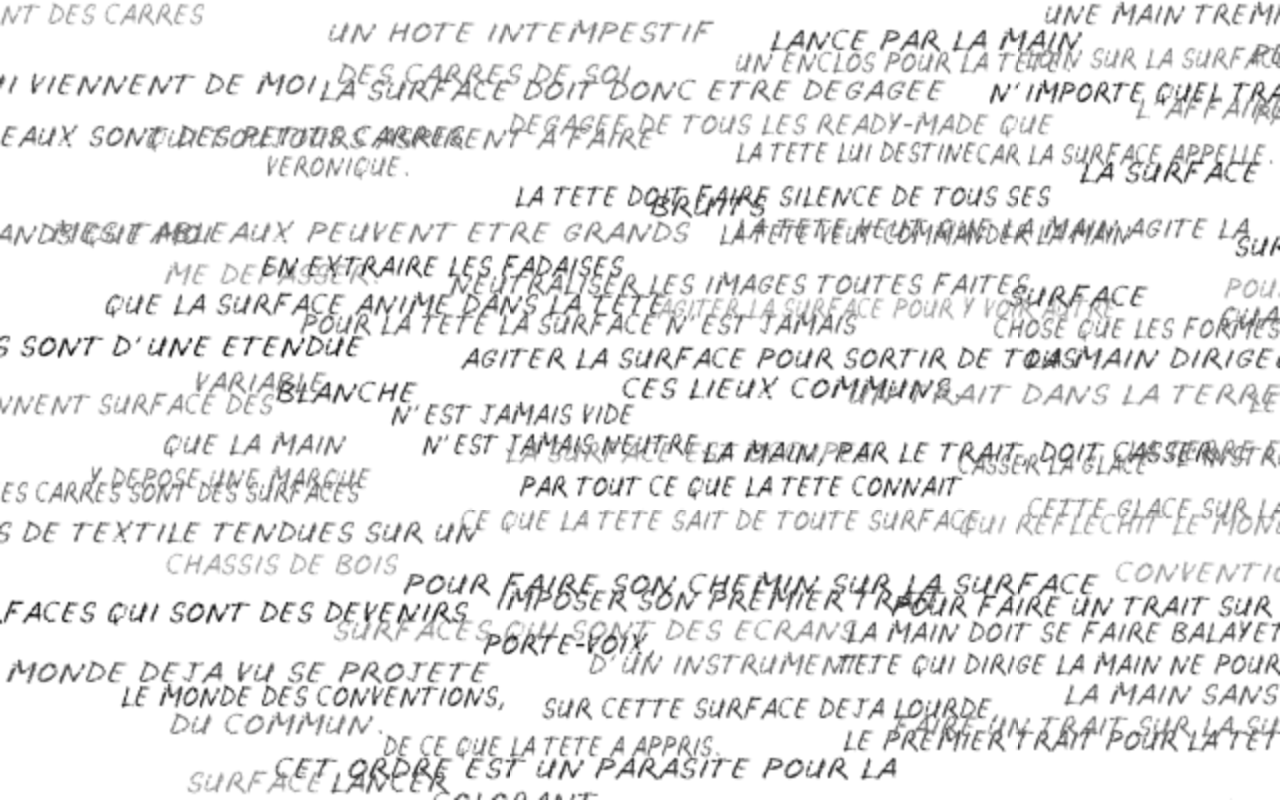
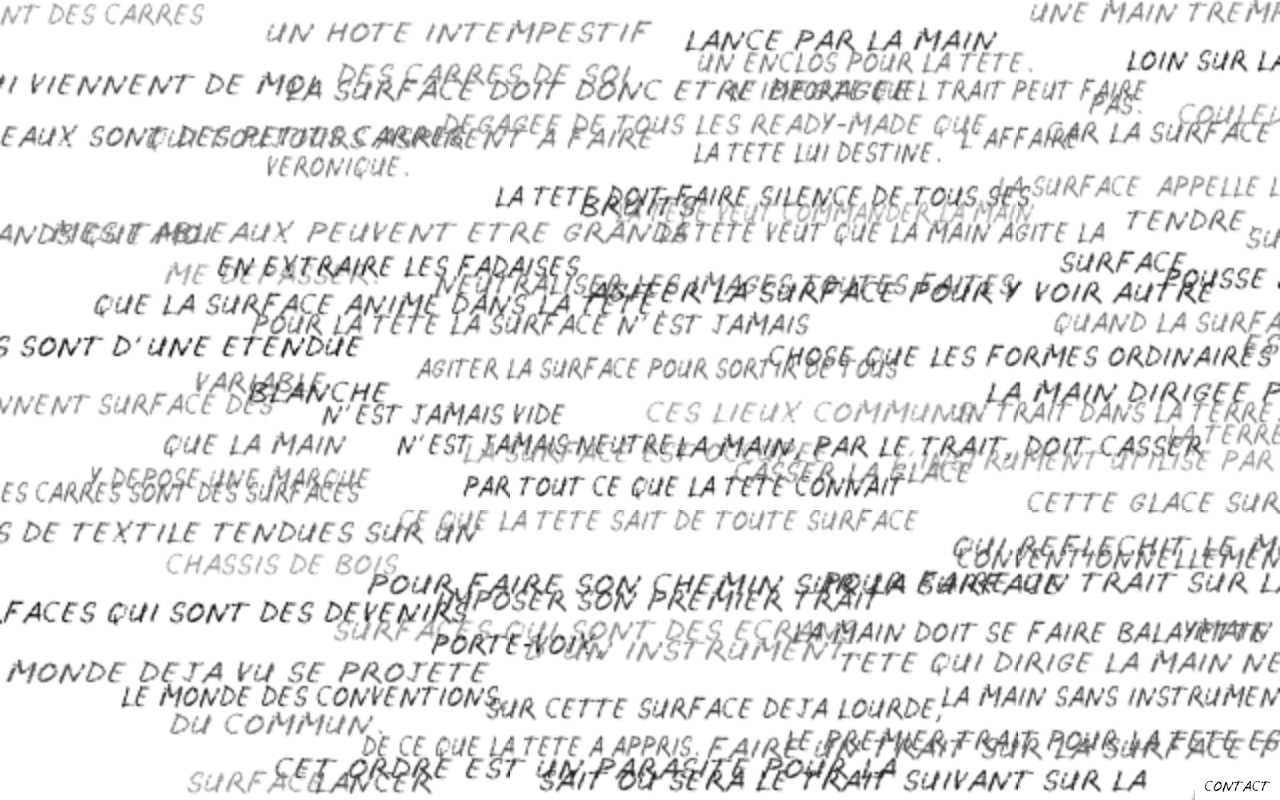
Before and after one commit to romainbraun/alainblondel, a plain HTML site: page index.html in a window 1280 px wide. Drawn offline with Linux system fonts and the light colour scheme; animation ran at ten frames a second.

Commit message:
Adding contact info

```diff
--- a/css/index.css
+++ b/css/index.css
@@ -9,8 +9,12 @@
     font-style: normal;
 }
 
-p {
+p, a {
 	font-family: 'alainblondelregular';
+	text-decoration: none;
+	color: #000;
+	text-transform: uppercase;
+	z-index: 1000;
 }
 
 .loading {
@@ -29,3 +33,11 @@ p {
 #percent {
 	text-align: center;
 }
+
+.contact {
+	position: absolute;
+	bottom: 0;
+	right: 0;
+	background: #fff;
+	padding: 5px 10px;
+}
--- a/index.html
+++ b/index.html
@@ -55,6 +55,9 @@
 			.loading.hidden {
 				opacity: 0;
 			}
+			.loading.displayNone {
+				display: none;
+			}
 		</style>
 	</head>
 	<body>
@@ -63,6 +66,9 @@
 	</div>
 	<canvas id="mainCanvas">
 	</canvas>
+	<div class="contact">
+		<a href="mailto:rosedenote@free.fr">Contact</a>
+	</div>
 	<audio autoplay loop>
 		<source src="bruit.mp3" type='audio/mpeg'>
 		<source src="bruit.ogg" type='audio/ogg; codecs=vorbis'>
--- a/index2d.js
+++ b/index2d.js
@@ -75,6 +75,9 @@ function init() {
 		var loader = document.getElementsByClassName('loading')[0];
 		loader.className = loader.className + " hidden";
 		displayPicture();
+		setTimeout(function () {
+			loader.className = loader.className + " displayNone";
+		}, 2000);
 	}, 2000);
 }
 
```
